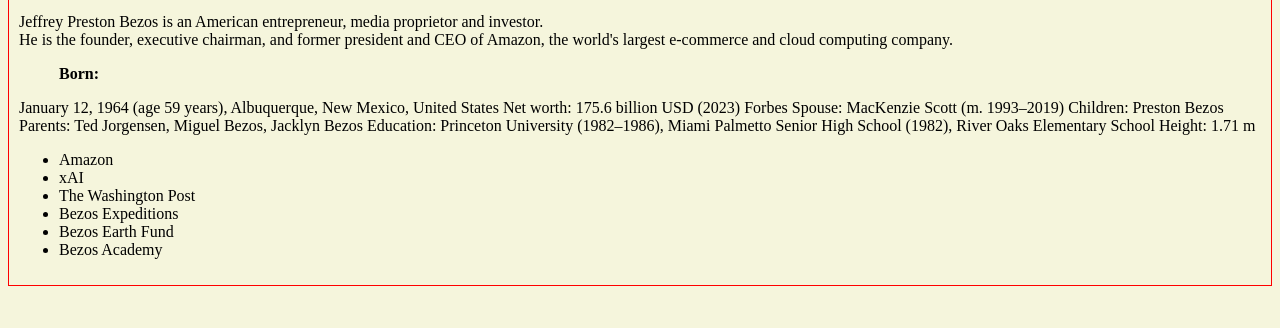
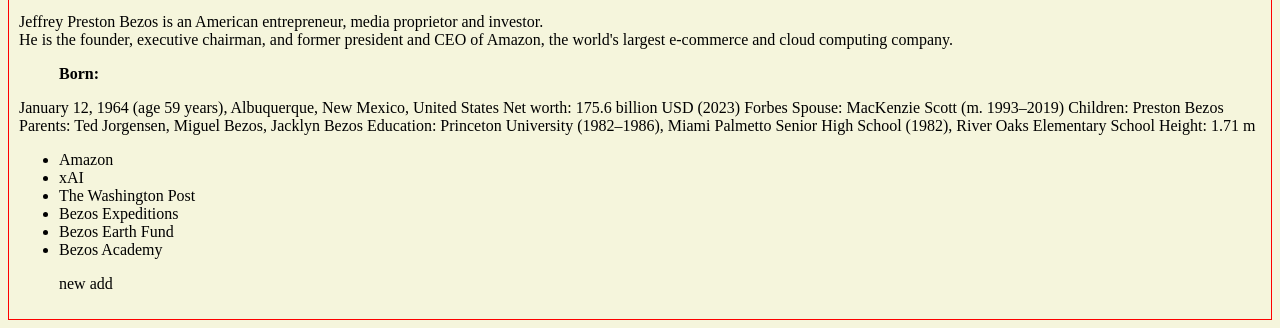
Before and after one commit to thesanjid/elon-, a plain HTML site: page about.html in a window 1280 px wide. Shown: the part 590-918 px from the top of the page. Before the commit the page ends 884 px from the top, so only its background shows below. Drawn offline with Linux system fonts and the light colour scheme.

Commit message:
Add new section to about.html

```diff
--- a/about.html
+++ b/about.html
@@ -45,6 +45,11 @@
             <li>Bezos Earth Fund</li>
             <li>Bezos Academy</li>
             </ul>
+        <div>
+            <ul>
+                new add
+            </ul>
 
+        </div>
 </body>
 </html>
```
